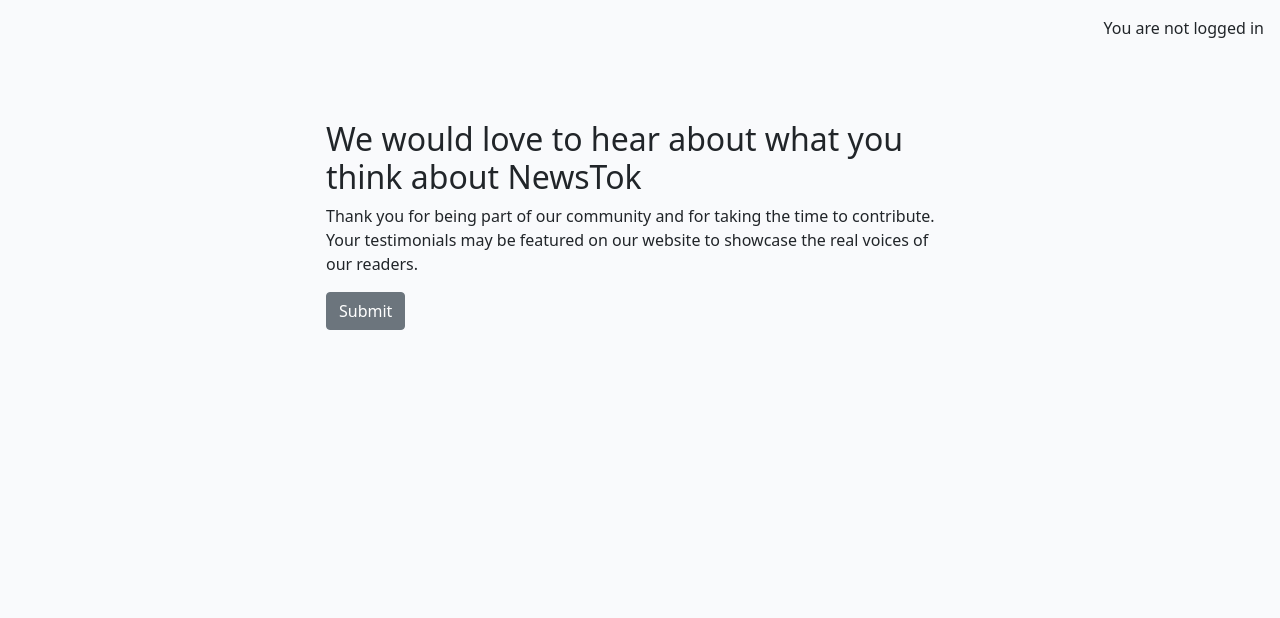
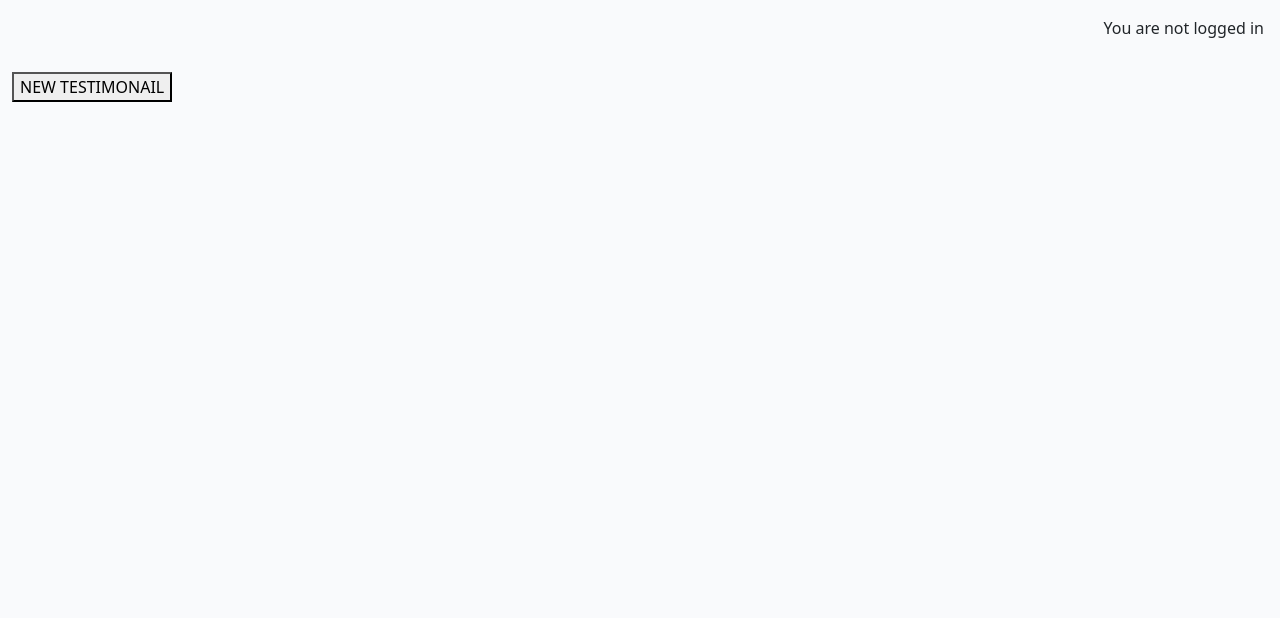
Before and after one commit to md-ash-dot/newstok, a Django app: page /testimonial/ in a window 1280 px wide. Shown: the part 60-678 px from the top of the page. Run offline with Django 4.2, Linux system fonts and the light colour scheme; data that the repository does not hold is empty; parts of the project's set-up code (start-up, migrations or seed data) failed here and were passed over; some libraries are stand-ins or nearby versions.

Commit message:
Add new testimonial form

```diff
--- a/testimonial/templates/testimonial/testimonial_list.html
+++ b/testimonial/templates/testimonial/testimonial_list.html
@@ -8,6 +8,9 @@
   <div class="row">
       <!-- News Entries Column -->
       <div class="col-12 mt-3 left">
+        <div>
+            <a href="{% url 'new_testimonial' %}"><button>NEW TESTIMONAIL</button></a>
+        </div>
           <div class="row">
             {% for testimonial in object_list %}
             <div class="col-md-4">
@@ -55,19 +58,5 @@
   {% endif %}
 </div>
 {% endautoescape %}
-<div class="row justify-content-center">
-  <div class="col-12 col-md-6 my-5">
-      <h2>We would love to hear about what you think about NewsTok</h2>
-      <p>Thank you for being part of our community and for taking the time to contribute.
-        Your testimonials may be featured on our website to showcase the real voices of our readers.</p>
-
-      <!-- add your form here. Your submit button should
-                          have the classes of btn, btn-secondary -->
-      <form method="post">
-        {{ testimonial_form | crispy }}
-        {% csrf_token %}
-        <button class="btn btn-secondary" type="submit">Submit</button>
-      </form>
-  </div>
 
 {% endblock %}
--- a/testimonial/urls.py
+++ b/testimonial/urls.py
@@ -2,5 +2,6 @@ from . import views
 from django.urls import path
 
 urlpatterns = [
-    path('', views.TestimonialList.as_view(), name='testimonial')
+    path('', views.TestimonialList.as_view(), name='testimonial'),
+    path('new', views.testimonial, name='new_testimonial')
 ]
--- a/testimonial/views.py
+++ b/testimonial/views.py
@@ -1,4 +1,4 @@
-from django.shortcuts import render
+from django.shortcuts import render, redirect
 from django.views import generic
 from .models import Testimonial
 from .forms import TestimonialForm
@@ -18,14 +18,14 @@ def testimonial(request):
         if testimonial_form.is_valid():
             testimonial = testimonial_form.save(commit=False)
             testimonial.save()
-
-    testimonial_form = TestimonialForm()
+            return redirect("testimonial")
+    else:
+        testimonial_form = TestimonialForm()
 
     return render(
         request,
-        "testimonial/testimonial.html",
+        "testimonial/new_testimonial.html",
         {
-            "testimonial": testimonial,
             "testimonial_form": testimonial_form
         },
     )
```
Also changed, not shown: testimonial/templates/testimonial/new_testimonial.html (added, +23 -0 lines).
